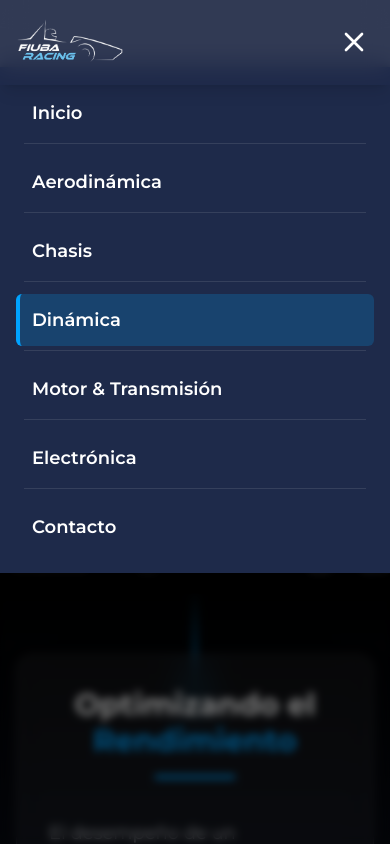
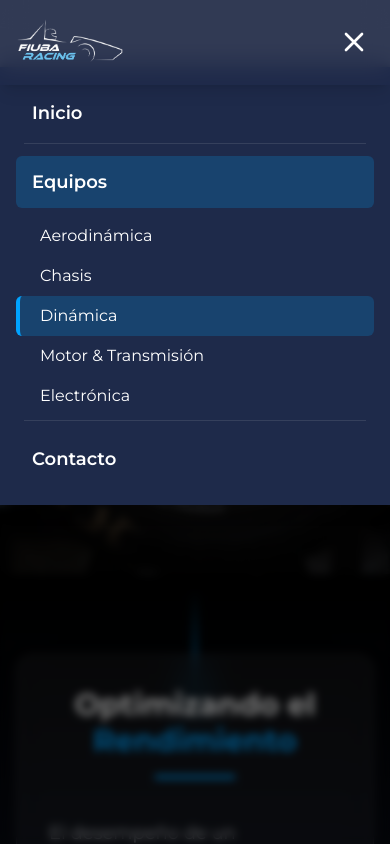
Before and after one commit to Agustin1324/formula-sae-website, a Next.js app: page /subsystems/dynamics in a window 390 px wide. Both pictures are taken after a click on the button "Abrir menú". Shown: the top 844 px of the page. Built offline with nearby package versions, Linux system fonts and the light colour scheme.

Commit message:
refactor: sub menu with  different teams

```diff
--- a/components/navbar.tsx
+++ b/components/navbar.tsx
@@ -8,6 +8,7 @@ import { ChassisLoader } from "@/components/chassis/ChassisLoader";
 
 export default function Navbar() {
   const [isMenuOpen, setIsMenuOpen] = useState(false);
+  const [hoveredItem, setHoveredItem] = useState<string | null>(null);
   const pathname = usePathname();
   const dropdownRef = useRef<HTMLDivElement>(null);
   const buttonRef = useRef<HTMLButtonElement>(null);
@@ -63,11 +64,17 @@ export default function Navbar() {
 
   const navItems = [
     { name: "Inicio", href: "/" },
+    {
+      name: "Equipos",
+      href: "#",
+      subItems: [
         { name: "Aerodinámica", href: "/subsystems/aero" },
         { name: "Chasis", href: "/subsystems/chassis", loader: ChassisLoader },
         { name: "Dinámica", href: "/subsystems/dynamics" },
         { name: "Motor & Transmisión", href: "/subsystems/powertrain" },
         { name: "Electrónica", href: "/subsystems/electronics" },
+      ]
+    },
     { name: "Contacto", href: "/join" },
   ];
 
@@ -88,7 +95,6 @@ export default function Navbar() {
               />
             </Link>
 
-            {/* Desktop Menu - Exact style from reference */}
             <div
               className="hidden lg:flex items-center relative"
               onMouseEnter={handleMouseEnter}
@@ -110,28 +116,70 @@ export default function Navbar() {
                 </svg>
               </button>
 
-              {/* Dropdown Menu - Clean white style */}
+              {/* Dropdown Menu  */}
               <div
-                className={`absolute top-full right-0 mt-2 w-48 bg-white shadow-lg z-50 transition-all duration-200 ease-out ${
+                className={`absolute top-full right-0 mt-2 w-48 bg-white shadow-lg z-[60] transition-all duration-200 ease-out ${
                   isMenuOpen
                     ? 'opacity-100 visible translate-y-0'
                     : 'opacity-0 invisible -translate-y-1'
                 }`}
+                onMouseEnter={handleMouseEnter}
+                onMouseLeave={handleMouseLeave}
               >
                 {navItems.map((item) => (
+                  <div key={item.name} className="relative">
+                    {item.subItems ? (
+                      <>
+                        <div
+                          className="px-4 py-3 text-gray-600 font-semibold text-sm border-b border-gray-200 hover:bg-gray-50 cursor-pointer"
+                          onMouseEnter={() => setHoveredItem(item.name)}
+                          onMouseLeave={() => setHoveredItem(null)}
+                        >
+                          <div className="flex items-center justify-between">
+                            {item.name}
+                            <svg className="w-4 h-4" fill="none" stroke="currentColor" viewBox="0 0 24 24">
+                              <path strokeLinecap="round" strokeLinejoin="round" strokeWidth={2} d="M9 5l7 7-7 7" />
+                            </svg>
+                          </div>
+                        </div>
+
+                        {/* Submenu lateral */}
+                        <div
+                          className={`absolute left-full top-0 w-48 bg-white shadow-lg border-l border-gray-200 transition-all duration-200 ${
+                            hoveredItem === item.name
+                              ? 'opacity-100 visible translate-x-0'
+                              : 'opacity-0 invisible -translate-x-2'
+                          }`}
+                          onMouseEnter={() => setHoveredItem(item.name)}
+                          onMouseLeave={() => setHoveredItem(null)}
+                        >
+                          {item.subItems.map((subItem) => (
                             <Link
-                    key={item.name}
+                              key={subItem.name}
+                              href={subItem.href}
+                              className="block px-4 py-3 text-gray-800 hover:bg-gray-50 hover:text-blue-600 transition-colors duration-150 text-sm border-b border-gray-100 last:border-b-0"
+                              onClick={() => setIsMenuOpen(false)}
+                            >
+                              {subItem.name}
+                            </Link>
+                          ))}
+                        </div>
+                      </>
+                    ) : (
+                      <Link
                         href={item.href}
                         className="block px-4 py-3 text-gray-800 hover:bg-gray-50 hover:text-blue-600 transition-colors duration-150 text-sm border-b border-gray-100 last:border-b-0"
                         onClick={() => setIsMenuOpen(false)}
                       >
                         {item.name}
                       </Link>
+                    )}
+                  </div>
                 ))}
               </div>
             </div>
 
-            {/* Mobile Menu Button */}
+            {/* Mobile Menu  */}
             <div className="lg:hidden relative" ref={dropdownRef}>
               <button
                 ref={buttonRef}
@@ -174,6 +222,30 @@ export default function Navbar() {
           {navItems.map((item, index) => (
             <div key={item.name} className="py-1">
               <div className="relative">
+                {item.subItems ? (
+                  <>
+                    <div className="py-3 px-4 text-white text-lg font-semibold bg-[#00A3FF]/20 rounded-md mb-2">
+                      {item.name}
+                    </div>
+                    {item.subItems.map((subItem) => (
+                      <Link
+                        key={subItem.name}
+                        href={subItem.href}
+                        className={`block py-2 px-6 text-white text-base hover:bg-[#00A3FF]/20 rounded-md transition-colors duration-300 ${
+                          pathname === subItem.href ? 'bg-[#00A3FF]/20 text-[#00A3FF] border-l-4 border-[#00A3FF] pl-5' : ''
+                        }`}
+                        onClick={() => {
+                          setIsMenuOpen(false);
+                          if (buttonRef.current) {
+                            buttonRef.current.blur();
+                          }
+                        }}
+                      >
+                        {subItem.name}
+                      </Link>
+                    ))}
+                  </>
+                ) : (
                   <Link
                     href={item.href}
                     className={`block py-3 px-4 text-white text-lg font-semibold hover:bg-[#00A3FF]/20 rounded-md transition-colors duration-300 ${
@@ -184,15 +256,11 @@ export default function Navbar() {
                       if (buttonRef.current) {
                         buttonRef.current.blur();
                       }
-                    if (item.loader) {
-                      const Loader = item.loader;
-                      return <Loader />;
-                    }
                     }}
                   >
                     {item.name}
                   </Link>
-                {item.loader && pathname === item.href && <item.loader />}
+                )}
               </div>
               {index < navItems.length - 1 && (
                 <div className="border-b border-white/10 my-1 mx-2" />
```
Lines whose indentation alone changed are shown as unchanged.
